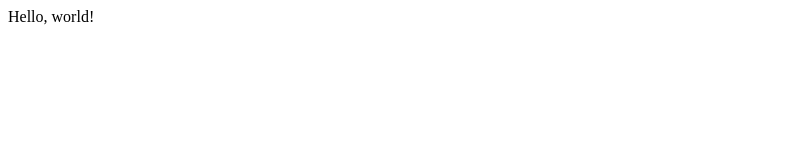
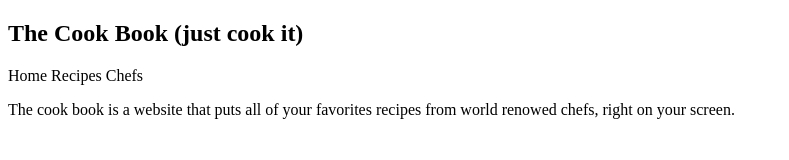
Before and after one commit to codeboy723/project0, a plain HTML site: page index.html in a window 1280 px wide. Shown: the whole page, without its empty margins (0-789 px from the left). Drawn offline with Linux system fonts and the light colour scheme.

Commit message:
Done with the first section

```diff
--- a/index.html
+++ b/index.html
@@ -1,9 +1,23 @@
 <!DOCTYPE html>
 <html>
     <head>
-        <title>My Webpage</title>
+        <title>The Cook Book</title>
     </head>
     <body>
-        Hello, world!
+
+          <header>
+                 <div id="head">
+                     <h2>The Cook Book (just cook it)</h2>
+                     <nav>
+                        <a>Home</a>
+                        <a>Recipes</a>
+                        <a>Chefs</a>
+                     </nav>
+                      <p>The cook book is a website that puts all of
+                          your favorites recipes from world renowed chefs, right on your screen.
+                      </p>
+                 </div>
+          </header>
+
     </body>
 </html>
```
